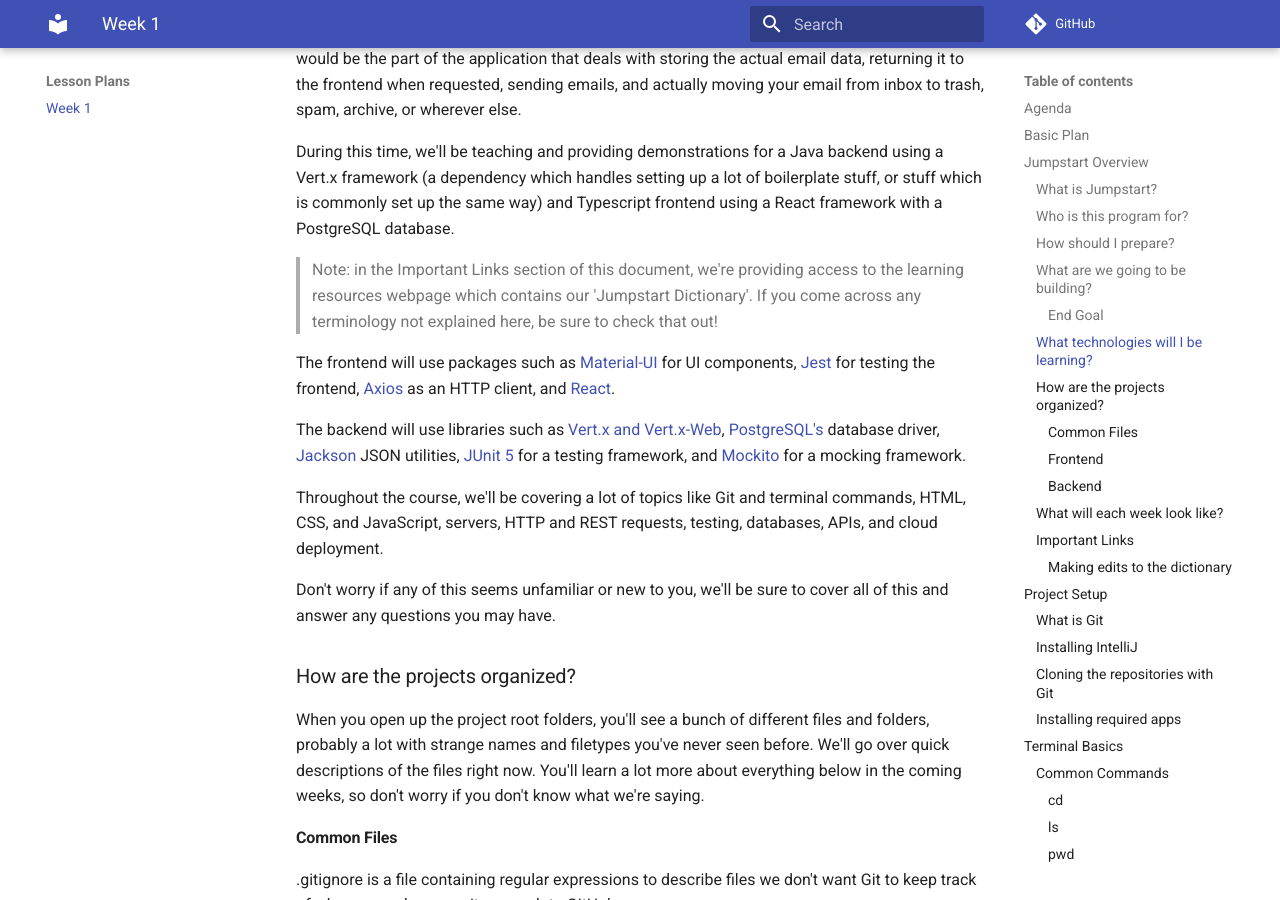
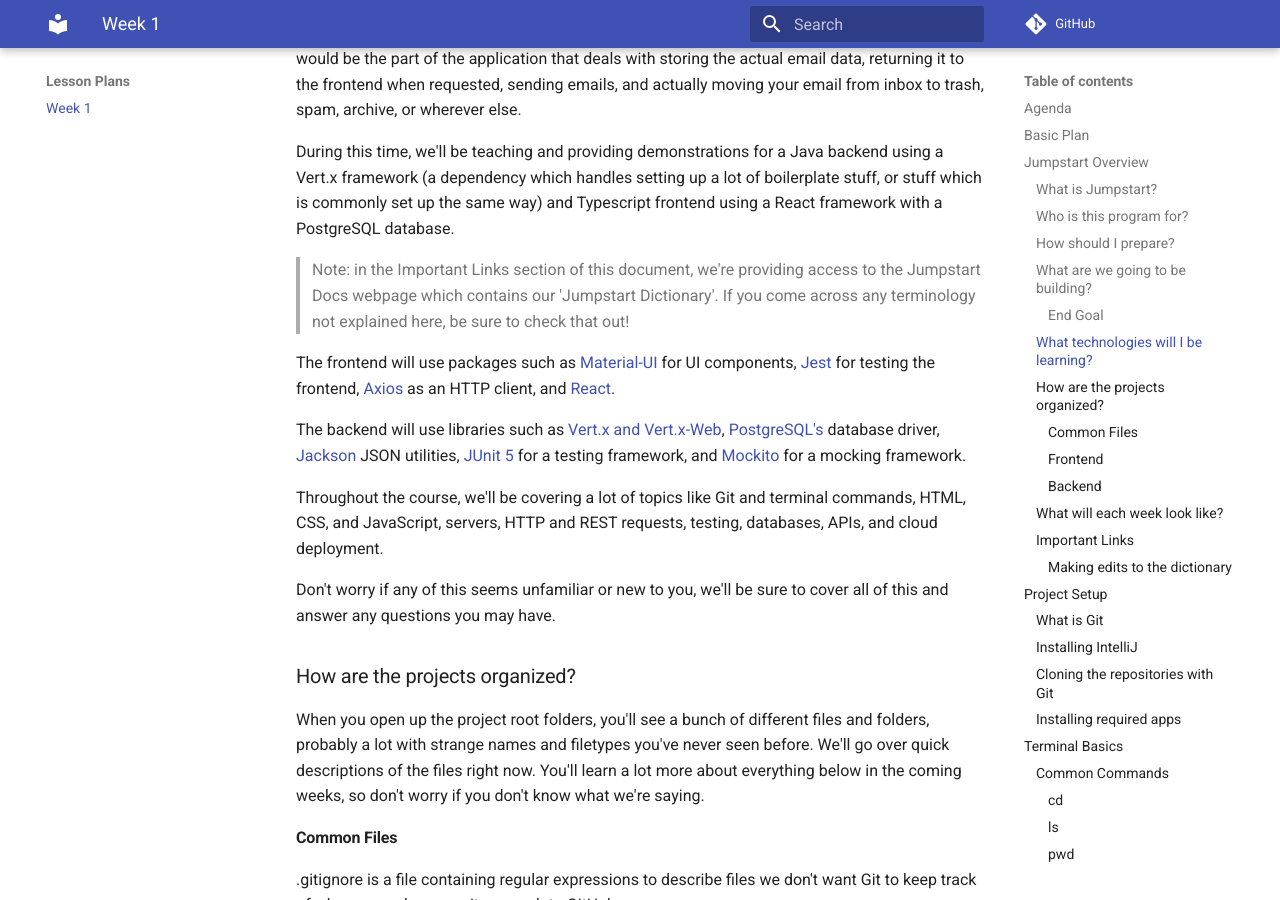
Before and after one commit to Code-4-Community/learning-resources, an MkDocs documentation site: the page built from docs/lesson-plans/week-1.md, in a window 1280 px wide and 900 px high, scrolled down 3343 px. Built offline with MkDocs 1.6.1 and Material for MkDocs 9.7.7, drawn with Linux system fonts in a browser that asks for light colours; comment, search, counter and statistics services are not loaded.

Commit message:
Change learning-resources name to Jumpstart Docs

```diff
--- a/docs/lesson-plans/week-1.md
+++ b/docs/lesson-plans/week-1.md
@@ -119,7 +119,7 @@
 commonly set up the same way) and Typescript frontend using a React framework with a PostgreSQL
 database.
 
->Note: in the Important Links section of this document, we're providing access to the learning resources webpage
+>Note: in the Important Links section of this document, we're providing access to the Jumpstart Docs webpage
 >which contains our 'Jumpstart Dictionary'. If you come across any terminology not explained here, be sure to check
 >that out!
 
```
